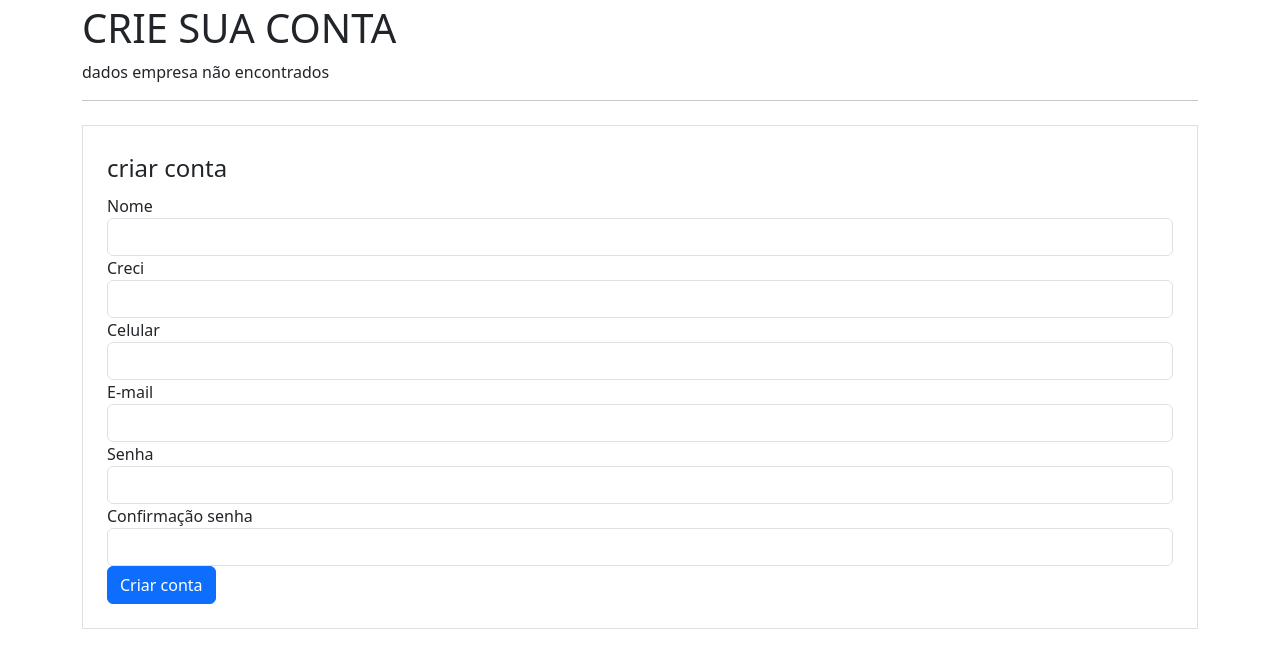
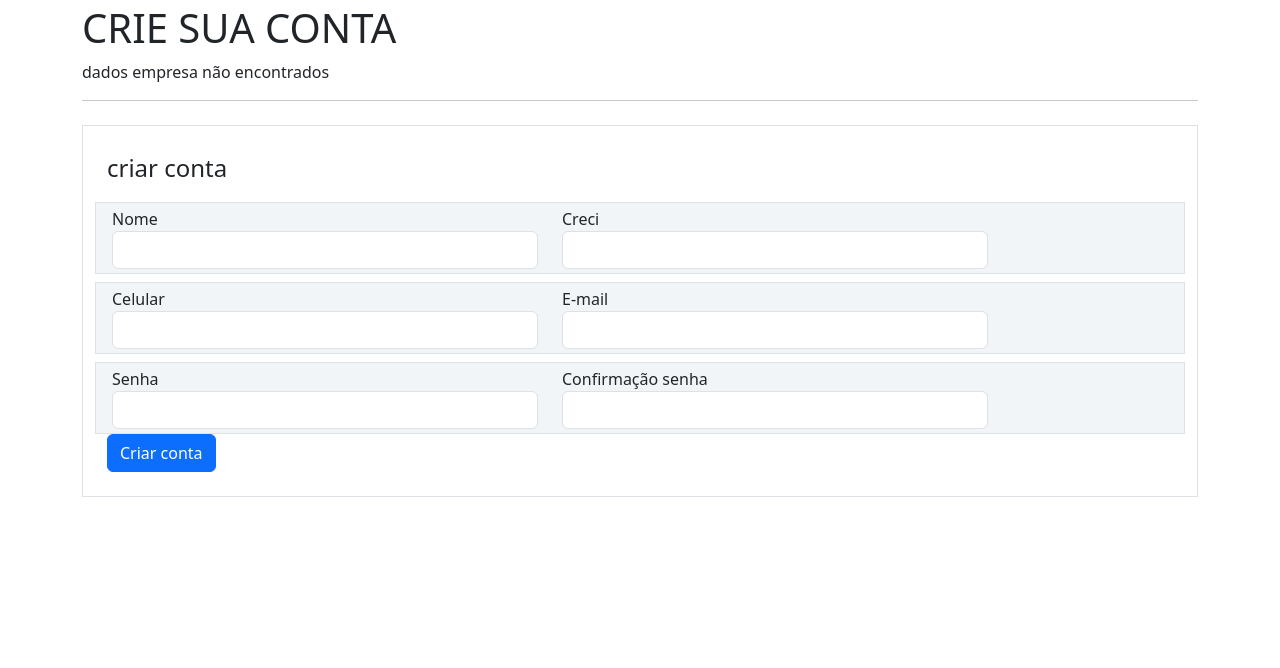
Before and after one commit to fbarrossampaio/venda_lotes, a Flask app: page /criarconta in a window 1280 px wide. Shown: the part 56-724 px from the top of the page. Run offline with Flask 3, Linux system fonts and the light colour scheme; some libraries are stand-ins or nearby versions.

Commit message:
Update criarconta.html

```diff
--- a/comunidadeimpressionadora/templates/criarconta.html
+++ b/comunidadeimpressionadora/templates/criarconta.html
@@ -1,4 +1,9 @@
   {%extends 'base.html'%}
+  {% block head %}
+
+<meta name="viewport" content="width=device-width, initial-scale=1.0">
+<title>Formulário</title>
+  {%endblock%}
     {%block body%}
         <div class="container">
             <h1>CRIE SUA CONTA</h1>
@@ -24,7 +29,9 @@
                          {{form_criarconta.csrf_token}}
                          <legend>criar conta</legend>
                          <fieldset>
-                            <div class="form-group">
+
+                            <div class="row border mt-2 p-1 meupost">
+                                <div class="form-group col-md-5">
                                     {{form_criarconta.username.label(class="form-control-label")}}
                                        {%if form_criarconta.username.errors%}
                                             {{form_criarconta.username(class="form-control is-invalid")}}
@@ -39,8 +46,7 @@
 
                                 </div>
 
-
-                            <div class="form-group">
+                                <div class="form-group col-md-5">
                                     {{form_criarconta.creci.label(class="form-control-label")}}
                                        {%if form_criarconta.creci.errors%}
                                             {{form_criarconta.creci(class="form-control is-invalid")}}
@@ -54,7 +60,9 @@
                                        {%endif %}
 
                                 </div>
-                            <div class="form-group">
+                            </div>
+                            <div class="row border mt-2 p-1 meupost">
+                                <div class="form-group col-md-5">
                                     {{form_criarconta.celular_usuario.label(class="form-control-label")}}
                                        {%if form_criarconta.celular_usuario.errors%}
                                             {{form_criarconta.celular_usuario(class="form-control is-invalid")}}
@@ -71,7 +79,7 @@
 
 
 
-                            <div class="form-group">
+                                <div class="form-group col-md-5">
                                     {{form_criarconta.email.label(class="form-control-label")}}
                                        {%if form_criarconta.email.errors%}
                                             {{form_criarconta.email(class="form-control is-invalid")}}
@@ -85,7 +93,10 @@
                                        {%endif %}
 
                                 </div>
-                            <div class="form-group">
+                            </div>
+
+                            <div class="row border mt-2 p-1 meupost">
+                                <div class="form-group col-md-5">
                                     {{form_criarconta.senha.label(class="form-control-label")}}
                                           {%if form_criarconta.senha.errors%}
                                             {{form_criarconta.senha(class="form-control is-invalid")}}
@@ -98,7 +109,7 @@
                                            {{form_criarconta.senha(class="form-control")}}
                                        {%endif %}
                                 </div>
-                            <div class="form-group">
+                                <div class="form-group col-md-5">
                                     {{form_criarconta.confirmacao_senha.label(class="form-control-label")}}
                                        {%if form_criarconta.confirmacao_senha.errors%}
                                             {{form_criarconta.confirmacao_senha(class="form-control is-invalid")}}
@@ -111,6 +122,7 @@
                                            {{form_criarconta.confirmacao_senha(class="form-control")}}
                                        {%endif %}
                                 </div>
+                            </div>
                         </fieldset>
 
                         {{form_criarconta.botao_submit_criarconta(class="btn btn-primary")}}
```
Lines whose indentation alone changed are shown as unchanged.
